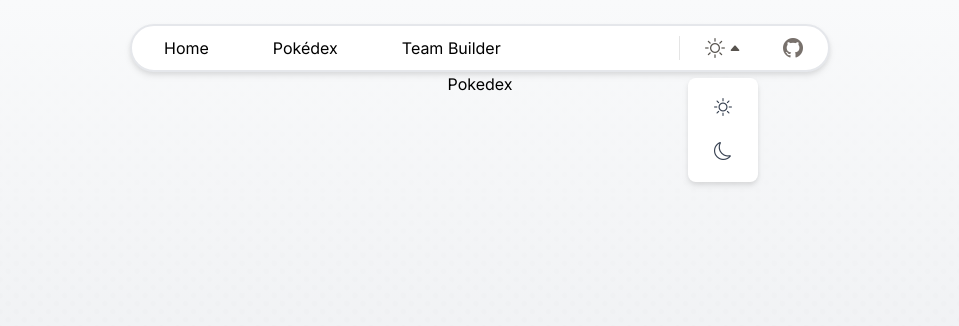
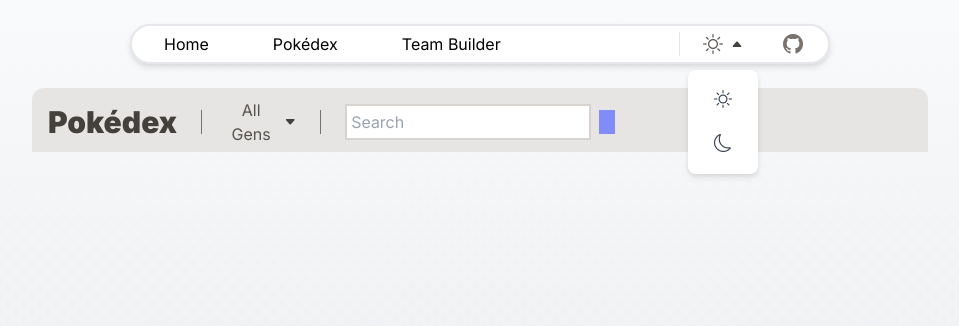
Before and after one commit to shippi/pokebuilder, a Next.js app: page /pokedex in a window 1280 px wide. Both pictures are taken after a click on the button 883 px from the left and 48 px from the top of the page. Shown: the top 326 px of the page, without its empty margins (160-1119 px from the left). Built offline with nearby package versions, Linux system fonts and the light colour scheme.

Commit message:
design for header of pokedex implemented

```diff
--- a/app/page.tsx
+++ b/app/page.tsx
@@ -6,23 +6,22 @@ import { useProgress } from "@react-three/drei";
 import { useEffect, useState } from "react";
 
 export default function Home() {
-  const { progress } = useProgress();
+  const { active, progress, errors, item, loaded, total } = useProgress();
   const [loading, setLoading] = useState(true);
 
   useEffect(() => {
-    if (progress == 100) setTimeout(() => setLoading(false), 1000)
-  }, [progress]);
+    if (progress == 100) setLoading(false);
+  }, [progress, loaded]);
 
   return (
     loading ?
         <LoadingScreen/>
         :
-        <main className="h-full flex justify-center items-center animate-fadeIn">
+        <>
         <div className="absolute z-0 h-full w-full bottom-0 lg:z-10">
-
         <Scene/>
         </div>
-
+        <main className="h-full flex justify-center items-center animate-fadeIn">
             <div className="flex flex-wrap flex-col items-center absolute w-full max-w-[1500px] overflow-x-hidden bg-[rgba(0,0,0,0.2)] py-10 mb-36 z-1 lg:bg-transparent lg:items-start lg:w-[90vw]">
             <h1 className="w-full font-roboto font-black text-center text-white text-[18vw] leading-none -skew-x-12 z-0 lg:text-[186px] lg:text-stone-700 dark:text-white" style={{wordSpacing: "-60px"}}>
               POKÉ BUILDER
@@ -44,9 +43,7 @@ export default function Home() {
               <h2 className="text font-medium">Lucario model: github.com/RandomTBush</h2>
             </div>
           </div>
-
-
         </main>
-
+        </>
   );
 }
--- /dev/null
+++ b/app/planner/page.tsx
@@ -0,0 +1,9 @@
+import React from 'react'
+
+function Planner() {
+  return (
+    <div></div>
+  )
+}
+
+export default Planner
--- a/app/pokedex/page.tsx
+++ b/app/pokedex/page.tsx
@@ -1,6 +1,42 @@
+'use client'
+import Dropdown from "@/components/UI/Dropdown"
+import { GEN_COUNTS } from "@/helpers/consts"
+import { useState } from "react";
+
 function Pokedex() {
+	const [currentGen, setCurrentGen] = useState(0);
+	const currentGenText = currentGen == 0 ? "All Gens" : "Gen " + currentGen
+
   return (
-    <div>Pokedex</div>
+    <main className="flex flex-col items-center w-[95vw] h-screen max-w-4xl min-w-[324px]">
+        <header className="flex flex-wrap w-full items-center h-18 max-h-16 gap-6 p-4 rounded-t-xl bg-stone-200 dark:bg-stone-900">
+            <h1 className="font-black text-3xl text-stone-700 dark:text-white">
+                Pokédex
+            </h1>
+            <div className="h-[24px] w-[1px] bg-neutral-500 "/>
+            <Dropdown
+                className="w-[110px]"
+								selectedClassName="justify-between hover:bg-stone-200 dark:hover:bg-stone-900 dark:hover:text-indigo-300 hover:text-indigo-700"
+                selected={[currentGenText]}
+                listItems = {[<button onClick={() => setCurrentGen(0)} className="w-full px-4 py-2 text-left">All Gens</button>, ...
+                    Array(GEN_COUNTS.length)
+                        .fill(<li></li>)
+                        .map((item, i) => (
+                            <button className="w-full px-4 py-2 text-left" onClick={() => setCurrentGen(i + 1)}>
+															Gen {i+1}
+														</button>
+                        ))]}
+            />
+            <div className="h-[24px] w-[1px] bg-neutral-500 "/>
+						<label className="input flex items-center gap-2">
+  						<input type="text" className="p-1 focus:outline-none border-2 border-stone-300 focus:border-indigo-400" placeholder="Search" />
+  						<button className="bg-indigo-400 hover:bg-indigo-500">
+								<i className="fa-solid fa-magnifying-glass p-2 text-white"/>
+							</button>
+						</label>
+        </header>
+
+    </main>
   )
 }
 
--- a/components/Html.tsx
+++ b/components/Html.tsx
@@ -11,8 +11,11 @@ function Html({ children }: PropsWithChildren<{}>) {
 
   return (
 		<html lang="en" className={theme}>
+			<head>
+				<link rel="stylesheet" href="https://cdn.jsdelivr.net/npm/bootstrap-icons@1.11.3/font/bootstrap-icons.min.css"/>
+				<script src="https://kit.fontawesome.com/dce017b2a1.js" crossOrigin="anonymous"/>
+			</head>
 			<body className={inter.className + " flex flex-col items-center bg-[linear-gradient(to_top,rgba(229,231,235,0.98),rgba(249,250,251,1)),url('/halftone.svg')] bg-bottom h-screen dark:bg-[linear-gradient(to_top,rgba(9,9,11,0.98),rgba(38,38,38,1)),url('/halftone.svg')]"}>
-			<link rel="stylesheet" href="https://cdn.jsdelivr.net/npm/bootstrap-icons@1.11.3/font/bootstrap-icons.min.css"/>
 				<NavBar/>
 				{children}
 			</body>
--- a/components/LoadingScreen.tsx
+++ b/components/LoadingScreen.tsx
@@ -1,12 +1,10 @@
 import React, { useEffect, useState } from 'react'
 
 function LoadingScreen() {
-  const [counter, setCounter] = useState(1);
-
   return (
-    <div className="flex justify-center items-center h-screen w-screen fixed top-0 overflow-hidden bg-gray-100 z-50">
+    <div className="flex justify-center items-center h-screen w-screen fixed top-0 overflow-hidden bg-stone-900 z-50">
     <div
-      className="inline-block h-12 w-12 animate-spin rounded-full border-8 border-solid border-current border-e-transparent align-[-0.125em] text-surface motion-reduce:animate-[spin_1.5s_linear_infinite]"
+      className="inline-block h-12 w-12 text-white animate-spin rounded-full border-8 border-solid border-current border-e-transparent align-[-0.125em] text-surface motion-reduce:animate-[spin_1.5s_linear_infinite]"
       role="status">
       <span
         className="!absolute !-m-px !h-px !w-px !overflow-hidden !whitespace-nowrap !border-0 !p-0 ![clip:rect(0,0,0,0)]"
--- a/components/NavBar.tsx
+++ b/components/NavBar.tsx
@@ -8,28 +8,26 @@ import { ThemeContext } from "@/context/ThemeContext";
 function NavBar() {
   const { theme, setTheme } = useContext(ThemeContext);
   return (
-    <nav className="flex items-center mt-6 max-w-[700px] min-w-[324px] w-[90vw] h-12 bg-white z-20 rounded-full border-2 drop-shadow-md dark:bg-stone-900 dark:text-white dark:border-stone-700">
+    <nav className="flex items-center my-6 max-w-[700px] min-w-[324px] w-[90vw] h-12 max-h-10 bg-white z-20 rounded-full border-2 drop-shadow-md dark:bg-stone-900 dark:text-white dark:border-stone-700">
       <Link href="/" className="flex items-center justify-center px-8 h-full rounded-l-full hover:bg-gray-200  dark:hover:bg-stone-700">Home</Link>
       <Link href="/pokedex" className="flex items-center px-8 justify-center h-full hover:bg-gray-200  dark:hover:bg-stone-700">Pokédex</Link>
-      <Link href="" className="flex items-center px-8 justify-center h-full hover:bg-gray-200  dark:hover:bg-stone-700">Team Builder</Link>
+      <Link href="/planner" className="flex items-center px-8 justify-center h-full hover:bg-gray-200  dark:hover:bg-stone-700">Team Builder</Link>
 
       <div className="flex items-center h-full ml-auto">
         <div className="h-[24px] w-[1px] mx-2 bg-neutral-200 "/>
         <Dropdown
+          listItemClassName="justify-center text-lg"
           selected={[
-            theme == "dark" ? <i key="selected" className="bi bi-moon dark:text-white"/> : <i key="selected" className="bi bi-sun dark:text-white"/>
+            theme == "dark" ? <i key="selected" className="bi bi-moon text-xl"/> : <i key="selected" className="bi bi-sun text-xl"/>
           ]}
           listItems={[
-            <li key="light">
-              <button className="flex justify-center w-full px-4 py-2 text-lg hover:bg-gray-100 dark:hover:bg-stone-700" onClick={() => setTheme("light")}>
+              <button className="w-full py-2" onClick={() => setTheme("light")}>
                 <i className="bi bi-sun "/>
               </button>
-            </li>,
-            <li key="dark">
-              <button className="flex justify-center w-full px-4 py-2 text-lg hover:bg-gray-100 dark:hover:bg-stone-700" onClick={() => {setTheme("dark")}}>
+            ,
+              <button className="w-full py-2" onClick={() => {setTheme("dark")}}>
                 <i className="bi bi-moon"/>
               </button>
-            </li>
           ]}
         />
         <Link href="https://github.com/shippi" target="_blank" className="flex items-center justify-center w-[70px] h-full rounded-r-full text-xl hover:bg-gray-200  dark:hover:bg-stone-700">
--- a/components/UI/Dropdown.tsx
+++ b/components/UI/Dropdown.tsx
@@ -3,22 +3,28 @@ import { ReactNode, useRef, useState } from "react"
 
 interface Props {
     className?: string
+    selectedClassName?: string
+    listItemClassName?: string
     selected: ReactNode[]
     listItems: ReactNode[]
 }
-function Dropdown({ className, selected, listItems } : Props) {
+function Dropdown({ className, listItemClassName, selectedClassName, selected, listItems } : Props) {
   const [dropdownOpen, setDropdownOpen] = useState(false);
   const dropdownRef = useRef(null);
   useClickOutside(dropdownRef, () => {if (dropdownOpen) setDropdownOpen(false)});
   return (
-    <div className="flex flex-wrap h-full gap-2 w-[70px]"  ref={dropdownRef}>
-      <button className="flex gap-1 items-center justify-center ml-auto w-[70px] h-full text-xl text-stone-600 hover:bg-gray-200 dark:hover:bg-stone-700" onClick={() => setDropdownOpen(!dropdownOpen)}>
+    <div className={"flex flex-wrap h-full gap-2 w-[70px] " + className}  ref={dropdownRef}>
+      <button className={`flex gap-2 items-center justify-center ml-auto w-full h-full text-base text-stone-600 hover:bg-gray-200 dark:hover:bg-stone-700 dark:text-white ${selectedClassName}`} onClick={() => setDropdownOpen(!dropdownOpen)}>
         {selected}
-        <i className={`bi bi-caret-${dropdownOpen ? "up" : "down"}-fill text-xs dark:text-white`}/>
+        <i className={`bi bi-caret-${dropdownOpen ? "up" : "down"}-fill text-xs text-stone-700 dark:text-white`}/>
       </button>
-      <div id="dropdown" className={(dropdownOpen ? "" : "hidden ") + "w-[70px] z-10 font-normal bg-white rounded-lg w-[100px] dark:bg-stone-900 dark:border dark:border-stone-700 " + className}>
-        <ul className="py-2 text-sm text-gray-700  dark:text-white" onClick={() => setDropdownOpen(false)}>
-          {listItems}
+      <div id="dropdown" className={(dropdownOpen ? "" : "hidden ") + "w-full z-10 font-normal bg-white rounded-lg w-[100px] dark:bg-stone-900 dark:border dark:border-stone-700 " + className}>
+        <ul className="py-2 text-sm text-gray-700 dark:text-white" onClick={() => setDropdownOpen(false)}>
+          {
+            listItems.map((item, i) => (
+              <li key={i} className={"flex hover:bg-gray-100 dark:hover:bg-stone-700 " + listItemClassName }>{item}</li>
+            ))
+          }
         </ul>
       </div>
     </div>
--- a/helpers/consts.ts
+++ b/helpers/consts.ts
@@ -1 +1,2 @@
 export const POKEMON_TYPES = ["dark", "electric", "fairy", "fighting", "ground", "ice", "normal", "poison", "rock", "steel", "water"]
+export const GEN_COUNTS = [151, 100, 135, 107, 156, 72, 88, 96, 120]
```
Also changed, not shown: 1 other file (tests, documents, lock files or other folders). Lines whose indentation alone changed are shown as unchanged.
